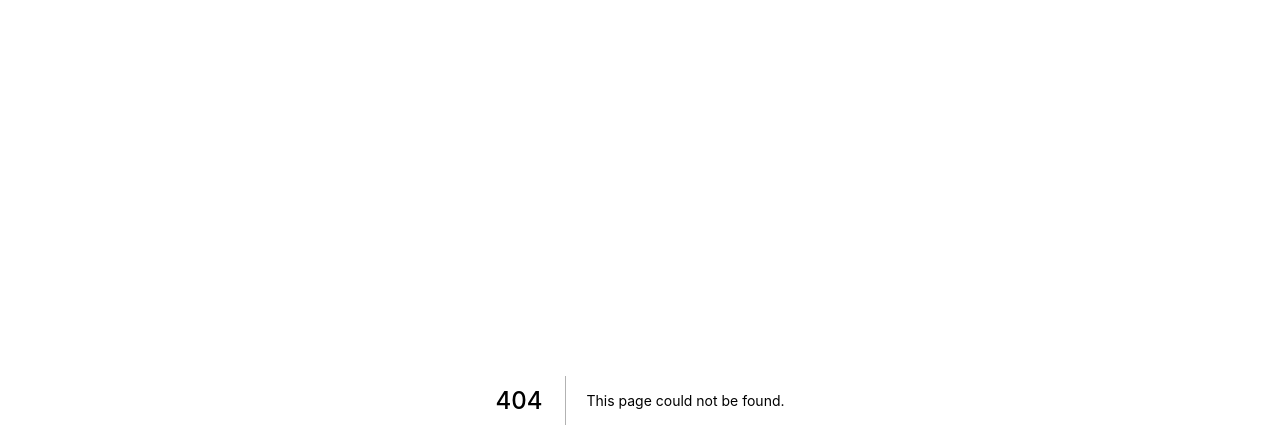
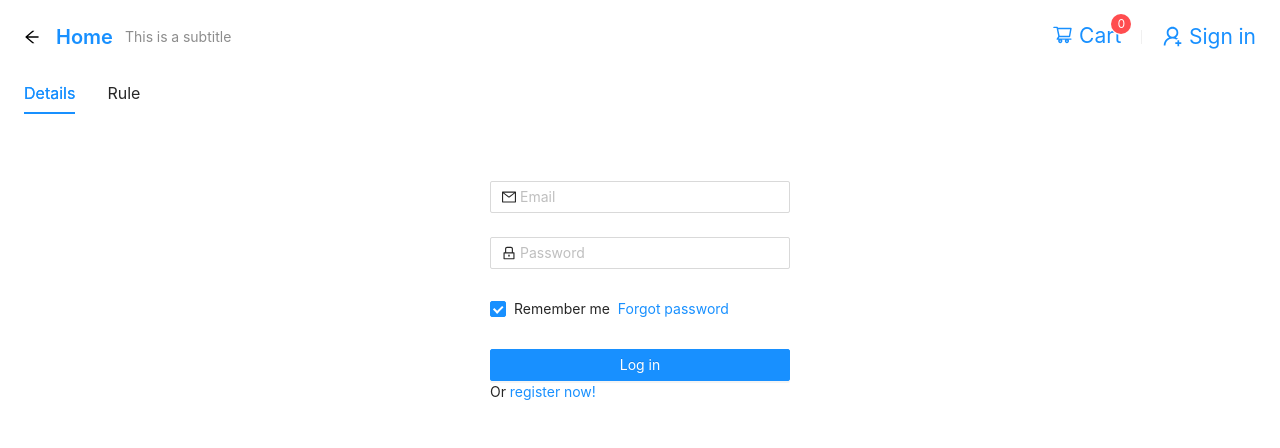
Before and after one commit to alpoliakov/E-commerce, a Next.js app: page /signin in a window 1280 px wide. Before the commit this address had no page. Shown: the top 448 px of the page. Built offline with nearby package versions, Linux system fonts and the light colour scheme.

Commit message:
feat: Created start pages.

```diff
--- /dev/null
+++ b/components/Layout.js
@@ -0,0 +1,21 @@
+import React from 'react';
+import NavBar from './NavBar';
+import Head from 'next/head';
+import style from '../styles/Layout.module.css';
+
+// eslint-disable-next-line react/prop-types
+function Layout({ children }) {
+  return (
+    <div>
+      <Head>
+        <title>Cosmetic</title>
+        <meta charSet="utf-8" />
+        <meta httpEquiv="Content-Type" content="text/html; charset=utf-8" />
+      </Head>
+      <NavBar />
+      <div className={style.container}>{children}</div>
+    </div>
+  );
+}
+
+export default Layout;
--- /dev/null
+++ b/components/NavBar.js
@@ -0,0 +1,83 @@
+import React, { useState } from 'react';
+import { PageHeader, Tabs, Badge, Dropdown, Button, Divider, Menu } from 'antd';
+import { ShoppingCartOutlined, UserAddOutlined, UserSwitchOutlined } from '@ant-design/icons';
+import Link from 'next/link';
+
+const { TabPane } = Tabs;
+
+const Home = (
+  <Link href="/">
+    <a>Home</a>
+  </Link>
+);
+
+const menu = (
+  <Menu>
+    <Menu.Item key="profile">
+      <Link href="/view">
+        <a>View</a>
+      </Link>
+    </Menu.Item>
+    <Menu.Divider />
+    <Menu.Item key="edit">
+      <Link href="/edit">
+        <a>Edit</a>
+      </Link>
+    </Menu.Item>
+    <Menu.Divider />
+    <Menu.Item key="logout">
+      <a type="button">Logout</a>
+    </Menu.Item>
+  </Menu>
+);
+
+const SignIn = (
+  <Link href="/signin" key="2">
+    <a style={{ fontSize: 21, textAlign: 'center' }}>
+      <UserAddOutlined /> Sign in
+    </a>
+  </Link>
+);
+
+const Profile = (
+  <Dropdown overlay={menu} placement="bottomCenter" key="3">
+    <Button
+      type="link"
+      style={{ fontSize: 21, textAlign: 'center' }}
+      onClick={(e) => e.preventDefault()}>
+      <UserSwitchOutlined /> My Profile
+    </Button>
+  </Dropdown>
+);
+
+export default function NavBar() {
+  // eslint-disable-next-line no-unused-vars
+  const [login, setLogin] = useState(false);
+  const user = login ? Profile : SignIn;
+
+  return (
+    <PageHeader
+      className="site-page-header-responsive"
+      style={{ position: 'sticky', zIndex: 1, width: '100%' }}
+      onBack={() => window.history.back()}
+      title={Home}
+      subTitle="This is a subtitle"
+      extra={[
+        <Badge count={0} showZero key="1">
+          <Link href="/cart">
+            <a style={{ fontSize: 21, textAlign: 'center' }}>
+              <ShoppingCartOutlined /> Cart
+            </a>
+          </Link>
+        </Badge>,
+        <Divider type="vertical" key="4" />,
+        user,
+      ]}
+      footer={
+        <Tabs defaultActiveKey="1">
+          <TabPane tab="Details" key="1" />
+          <TabPane tab="Rule" key="2" />
+        </Tabs>
+      }></PageHeader>
+  );
+}
--- a/package.json
+++ b/package.json
@@ -20,6 +20,8 @@
     ]
   },
   "dependencies": {
+    "@ant-design/icons": "^4.3.0",
+    "antd": "^4.10.2",
     "bcrypt": "^5.0.0",
     "jsonwebtoken": "^8.5.1",
     "mongoose": "^5.11.11",
--- a/pages/_app.js
+++ b/pages/_app.js
@@ -1,9 +1,15 @@
 import React from 'react';
 import '../styles/globals.css';
+import 'antd/dist/antd.css';
+import Layout from '../components/Layout';
 
 // eslint-disable-next-line react/prop-types
 function MyApp({ Component, pageProps }) {
-  return <Component {...pageProps} />;
+  return (
+    <Layout>
+      <Component {...pageProps} />
+    </Layout>
+  );
 }
 
 export default MyApp;
--- a/pages/index.js
+++ b/pages/index.js
@@ -1,10 +1,8 @@
 import React from 'react';
-// import Head from 'next/head';
-import styles from '../styles/Home.module.css';
 
 export default function Home() {
   return (
-    <div className={styles.container}>
+    <div>
       <h1>Hello Home page</h1>
     </div>
   );
--- /dev/null
+++ b/pages/signin/index.js
@@ -0,0 +1,78 @@
+import React from 'react';
+import Head from 'next/head';
+import Link from 'next/link';
+import { Form, Input, Button, Checkbox } from 'antd';
+import { MailOutlined, LockOutlined } from '@ant-design/icons';
+
+const NormalLoginForm = () => {
+  const onFinish = (values) => {
+    console.log('Received values of form: ', values);
+  };
+
+  return (
+    <Form
+      name="normal_login"
+      className="login-form"
+      initialValues={{ remember: true }}
+      onFinish={onFinish}>
+      <Form.Item
+        name="email"
+        rules={[
+          {
+            type: 'email',
+            message: 'The input is not valid E-mail!',
+          },
+          {
+            required: true,
+            message: 'Please input your E-mail!',
+          },
+        ]}>
+        <Input prefix={<MailOutlined className="site-form-item-icon" />} placeholder="Email" />
+      </Form.Item>
+      <Form.Item
+        name="password"
+        rules={[{ required: true, message: 'Please input your Password!' }]}>
+        <Input
+          prefix={<LockOutlined className="site-form-item-icon" />}
+          type="password"
+          placeholder="Password"
+        />
+      </Form.Item>
+      <Form.Item>
+        <Form.Item name="remember" valuePropName="checked" noStyle>
+          <Checkbox>Remember me</Checkbox>
+        </Form.Item>
+        <Link href="/message">
+          <a className="login-form-forgot">Forgot password</a>
+        </Link>
+      </Form.Item>
+
+      <Form.Item>
+        <Button
+          type="primary"
+          htmlType="submit"
+          className="login-form-button"
+          style={{ width: '100%' }}>
+          Log in
+        </Button>
+        Or{' '}
+        <Link href="/register">
+          <a>register now!</a>
+        </Link>
+      </Form.Item>
+    </Form>
+  );
+};
+
+const SignIn = () => {
+  return (
+    <div style={{ width: '300px' }}>
+      <Head>
+        <title>Sign In</title>
+      </Head>
+      <NormalLoginForm />
+    </div>
+  );
+};
+
+export default SignIn;
--- a/styles/Home.module.css
+++ b/styles/Layout.module.css
@@ -1,10 +1,11 @@
 .container {
-  min-height: 100vh;
-  padding: 0 0.5rem;
+  min-height: 380px;
+  padding: 0 2rem;
   display: flex;
   flex-direction: column;
   justify-content: center;
   align-items: center;
+  margin: 0 auto 20px;
 }
 
 .main {
```
Also changed, not shown: pages/_docoment.js (added, +26 -0 lines), pages/cart/index.js (added, +11 -0 lines), pages/register/index.js (added, +134 -0 lines), .eslintrc.js, pages/product/index.js (renamed from pages/product.js), 1 other file (tests, documents, lock files or other folders).
